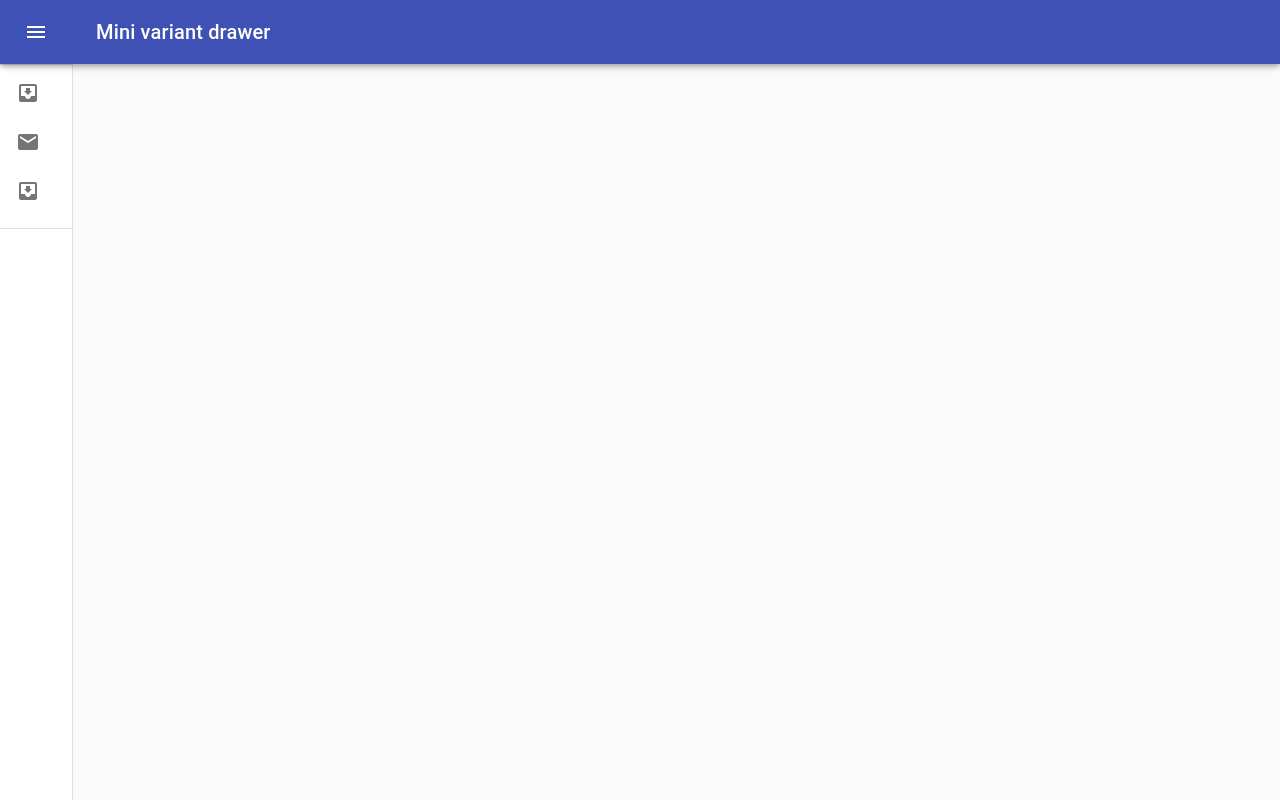
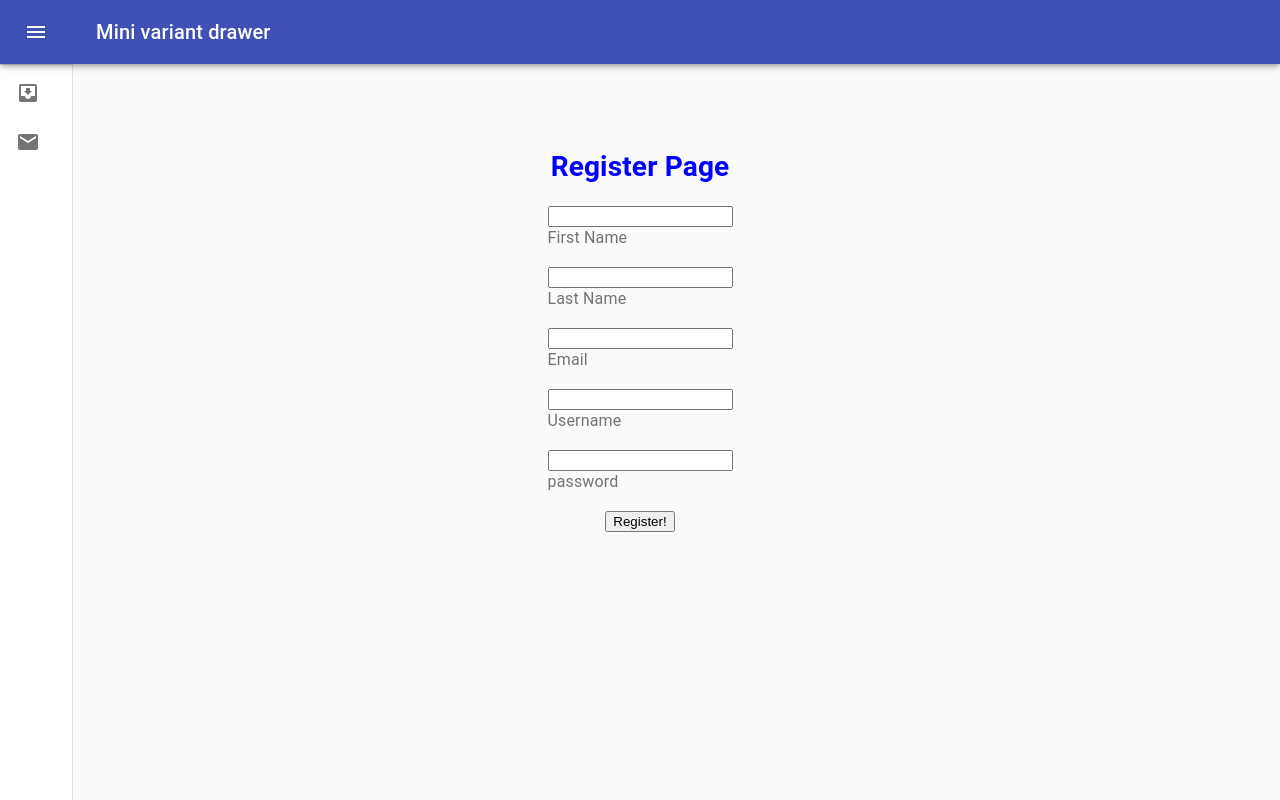
Before and after one commit to heraldOfMechanus/project-flashback-ui, a React (Create React App) app: page /login in a window 1280 px wide. Both pictures are taken after a click on the button "register". Built offline with nearby package versions, Linux system fonts and the light colour scheme.

Commit message:
Added register component

```diff
--- a/src/App.tsx
+++ b/src/App.tsx
@@ -5,17 +5,27 @@ import { BrowserRouter, Route, Switch } from 'react-router-dom';
 import { Principal } from './dtos/Principal';
 import { SideBarComponent } from './components/SideBarComponent';
 import LoginComponent from './components/LoginComponent';
+import RegisterComponent from "./components/RegisterComponent";
+import {RegisterUserRequest} from "./dtos/register-user-request";
+import {logout} from "./remote/auth-service";
+
 
 function App() {
 
   const [authUser, setAuthUser] = useState(undefined as Principal | undefined);
+  const [User] = useState(undefined as RegisterUserRequest | undefined);
   return (
     <>
     <BrowserRouter>
       <SideBarComponent currentUser = {authUser} setCurrentUser={setAuthUser} />
       <Switch>
-        <Route path="/login" render={() => <LoginComponent currentUser={authUser} setCurrentUser={setAuthUser} /> } />
+        <Route path="/login" render={() => <LoginComponent currentUser={authUser} setCurrentUser={setAuthUser} /> }/>
+        <Route path="/register" render={() => <RegisterComponent currentUser={User} /> }/>
+
+
+
       </Switch>
+
     </BrowserRouter>
     </>
   );
--- a/src/components/LoginComponent.tsx
+++ b/src/components/LoginComponent.tsx
@@ -3,6 +3,7 @@ import { Principal } from "../dtos/Principal";
 import ErrorMessageComponent from "./ErrorMessage";
 import {makeStyles} from "@material-ui/core/styles";
 import {authenticate} from '../remote/auth-service'
+import {FormControl, InputLabel} from "@material-ui/core";
 
 
 interface ILoginProps {
@@ -58,17 +59,30 @@ function LoginComponent(props: ILoginProps) {
         <>
             {/*make sure to set class name here( from useStyles) to take affect on the page*/}
             <div className={classes.banana}>
-                <input id="username-input" type="text" onChange={updateUsername} />
+
+                <h1>Login page</h1>
+
+                <FormControl>
+                    <InputLabel htmlFor="username-input">Username</InputLabel>
+                    <input id="username-input" type="text" onChange={updateUsername} />
+                    <br/>
+                </FormControl>
                 <br/><br/>
-                <input id="password-input" type="text:" onChange={updatePassword} />
+
+
+                <FormControl>
+                    <InputLabel htmlFor="password-input">Password</InputLabel>
+                    <input id="password-input" type="text:" onChange={updatePassword} />
+                    <br/>
+                </FormControl>
                 <br/><br/>
+
+
                 <button id="login-btn" onClick={login}>Log in!</button>
                 <br/><br/>
                 { errorMessage ? <ErrorMessageComponent  errorMessage = {errorMessage} /> : <></> }
             </div>
-            <div className={classes.banana}>
-                Jose Tejada
-            </div>
+
         </>
     )
 }
--- /dev/null
+++ b/src/components/RegisterComponent.tsx
@@ -0,0 +1,123 @@
+
+import {RegisterUserRequest} from "../dtos/register-user-request";
+import {useState} from "react";
+import {registerNewUser} from "../remote/user-service";
+import {makeStyles} from "@material-ui/core/styles";
+import {FormControl, InputLabel} from '@material-ui/core';
+
+interface IRegisterProps{
+    currentUser: RegisterUserRequest | undefined
+
+}
+
+
+function RegisterComponent(props: IRegisterProps){
+    const useStyles = makeStyles((theme) => ({
+        //Where banana is, this can be named whatever you want.
+        banana: {
+            textAlign: "center",
+            color: "blue",
+        },
+
+    }));
+
+    const classes = useStyles();
+
+    let [firstName, setfirstName] = useState('')
+    let [lastName, setlastName] = useState('')
+    let [email, setemail] = useState('')
+    let [username, setusername] = useState('')
+    let [password, setpassword] = useState('')
+
+    function updatefirstName(e:any){
+        setfirstName(e.currentTarget.value)
+    }
+    function updatelastName(e:any){
+        setlastName(e.currentTarget.value)
+    }
+    function updateemail(e:any){
+        setemail(e.currentTarget.value)
+    }
+    function updateusername(e:any){
+        setusername(e.currentTarget.value)
+    }
+    function updatepassword(e:any){
+        setpassword(e.currentTarget.value)
+    }
+
+    async function register(){
+        console.log("Register button clicked")
+        try {
+            if(firstName && lastName && email && username && password){
+
+                let request = await registerNewUser({firstName, lastName, email, username, password})
+                console.log(RegisterUserRequest)
+
+
+            }else{
+                //TODO put error message here
+                console.log("Incorrect information")
+            }
+        }catch (e:any){
+            console.log(e.message)
+        }
+    }
+
+    return(
+        <>
+
+            <div  className={classes.banana} >
+
+                <h1>Register Page</h1>
+                <FormControl>
+                    <InputLabel htmlFor="firstName-input">First Name</InputLabel>
+                    <input id="firstName-input" type="text" onChange={updatefirstName} />
+                    <br/>
+                </FormControl>
+
+                <br/><br/>
+
+                <FormControl>
+                    <InputLabel htmlFor="lastName-input">Last Name</InputLabel>
+                    <input id="lastName-input" type="text" onChange={updatelastName} />
+                    <br/>
+                </FormControl>
+
+                <br/><br/>
+
+                <FormControl>
+                    <InputLabel htmlFor="email-input">Email</InputLabel>
+                    <input id="email-input" type="text" onChange={updateemail} />
+                    <br/>
+                </FormControl>
+
+                <br/><br/>
+
+                <FormControl>
+                    <InputLabel htmlFor="username-input">Username</InputLabel>
+                    <input id="username-input" type="text:" onChange={updateusername} />
+                    <br/>
+                </FormControl>
+
+                <br/><br/>
+
+                <FormControl>
+                    <InputLabel htmlFor="password-input">password</InputLabel>
+                    <input id="password-input" type="text:" onChange={updatepassword} />
+                    <br/>
+                </FormControl>
+
+                <br/><br/>
+                <button id="Register-btn" onClick={register}>Register!</button>
+            </div>
+
+
+
+
+        </>
+    )
+
+
+}
+
+export default RegisterComponent;
--- a/src/components/SideBarComponent.tsx
+++ b/src/components/SideBarComponent.tsx
@@ -11,7 +11,7 @@
 // } from "@material-ui/core";
 import { Link } from "react-router-dom";
 import { Principal } from "../dtos/Principal";
-import classes from "*.module.css";
+
 import React from 'react';
 import clsx from 'clsx';
 import { makeStyles, useTheme } from '@material-ui/core/styles';
@@ -175,11 +175,13 @@ export function SideBarComponent(props: INavbarProps) {
 
                                     <>
 
-                                        {['Inbox', 'Starred', 'Send email', 'Drafts'].map((text, index) => (
+                                        {['logout'].map((text, index) => (
                                         <ListItem button key={text}>
-
-                                            <ListItemIcon>{index % 2 === 0 ? <InboxIcon/> : <MailIcon/>}</ListItemIcon>
-                                            <ListItemText primary={text}/>
+                                            <Typography color="inherit" variant="h6">
+                                                <Link to={'/' + text}>
+                                                 <ListItemIcon>{index % 2 === 0 ? <InboxIcon/> : <MailIcon/>}</ListItemIcon>{text}
+                                                </Link>
+                                            </Typography>
 
                                         </ListItem>
                                         ))}
@@ -187,10 +189,8 @@ export function SideBarComponent(props: INavbarProps) {
                                     :
                                     <>
 
-                                        {['login', 'register', 'landing'].map((text, index) => (
+                                        {['login', 'register'].map((text, index) => (
                                         <ListItem button key={text}>
-
-
                                             <Typography color="inherit" variant="h6">
 
                                                     <Link to={'/' + text}>
@@ -217,16 +217,16 @@ export function SideBarComponent(props: INavbarProps) {
 
 
 
+                        {/*</List>*/}
+                        {/*<Divider/>*/}
+                        {/* <List>*/}
+                        {/*    {['All mail', 'Trash', 'Spam'].map((text, index) => (*/}
+                        {/*        <ListItem button key={text}>*/}
+                        {/*            <ListItemIcon>{index % 2 === 0 ? <InboxIcon/> : <MailIcon/>}</ListItemIcon>*/}
+                        {/*            <ListItemText primary={text}/>*/}
+                        {/*        </ListItem>*/}
+                        {/*    ))}*/}
                         </List>
-                        <Divider/>
-                        {/* <List>
-                            {['All mail', 'Trash', 'Spam'].map((text, index) => (
-                                <ListItem button key={text}>
-                                    <ListItemIcon>{index % 2 === 0 ? <InboxIcon/> : <MailIcon/>}</ListItemIcon>
-                                    <ListItemText primary={text}/>
-                                </ListItem>
-                            ))}
-                        </List> */}
                     </Drawer>
                     <main className={classes.content}>
                         <div className={classes.toolbar}/>
--- a/src/remote/auth-service.ts
+++ b/src/remote/auth-service.ts
@@ -20,3 +20,7 @@ export const authenticate = async (credentials: {username: string, password: str
 
         return principal;
 }
+export const logout = (setCurrentUser: (nextUser: Principal | undefined) => void) => {
+        localStorage.removeItem('api-token')
+        setCurrentUser(undefined);
+}
--- a/src/remote/user-service.ts
+++ b/src/remote/user-service.ts
@@ -1,12 +1,17 @@
 import {flashbackClient} from "./flashback-client";
-import {RegisterUserRequest} from "../dtos/register-user-request"; [RegisterUserRequest]
+import {RegisterUserRequest} from "../dtos/register-user-request";
 
 
 export const getAllUser = async () => {
 
 };
 
-export const registerNewUser = async (newUser: RegisterUserRequest) => {
+export const registerNewUser = async (RegisterUserRequest: {firstName:string, lastName:string, email:string, username:string, password:string}) => {
 
-    let resp = await flashbackClient.post('/users', newUser);
+    let resp = await flashbackClient.post('users/register', RegisterUserRequest);
+
+
+    if (resp.status >= 400 && resp.status <= 599) {
+        throw resp.data;
+    }
 }
```
